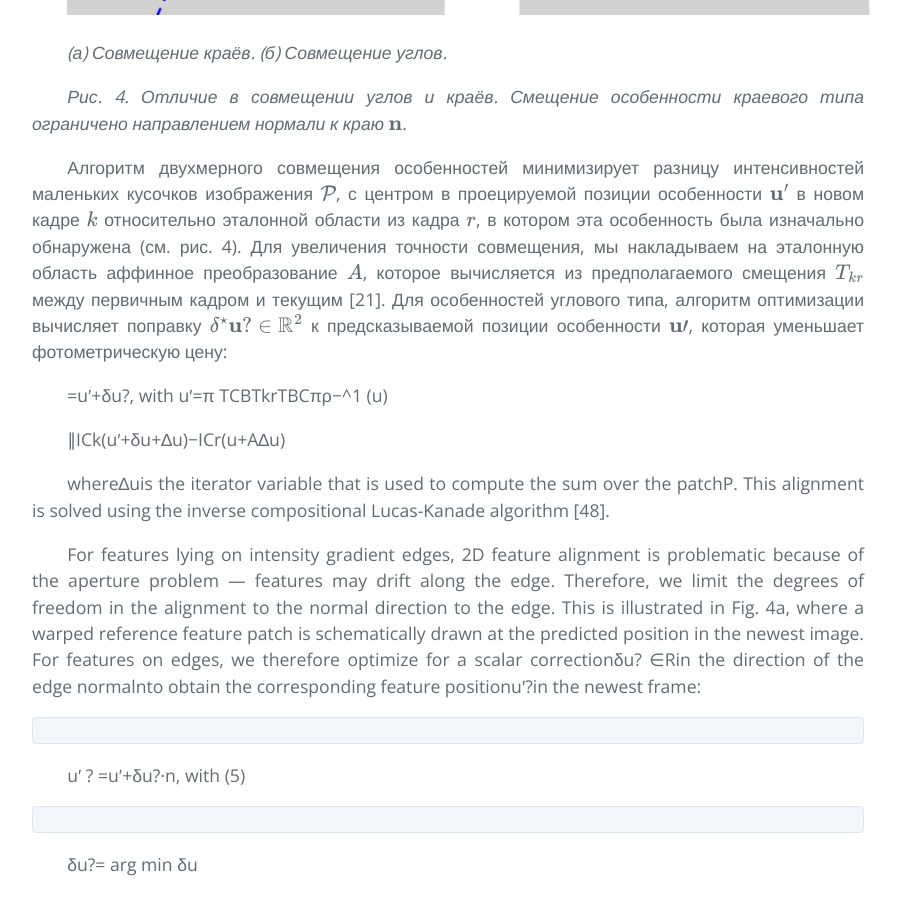
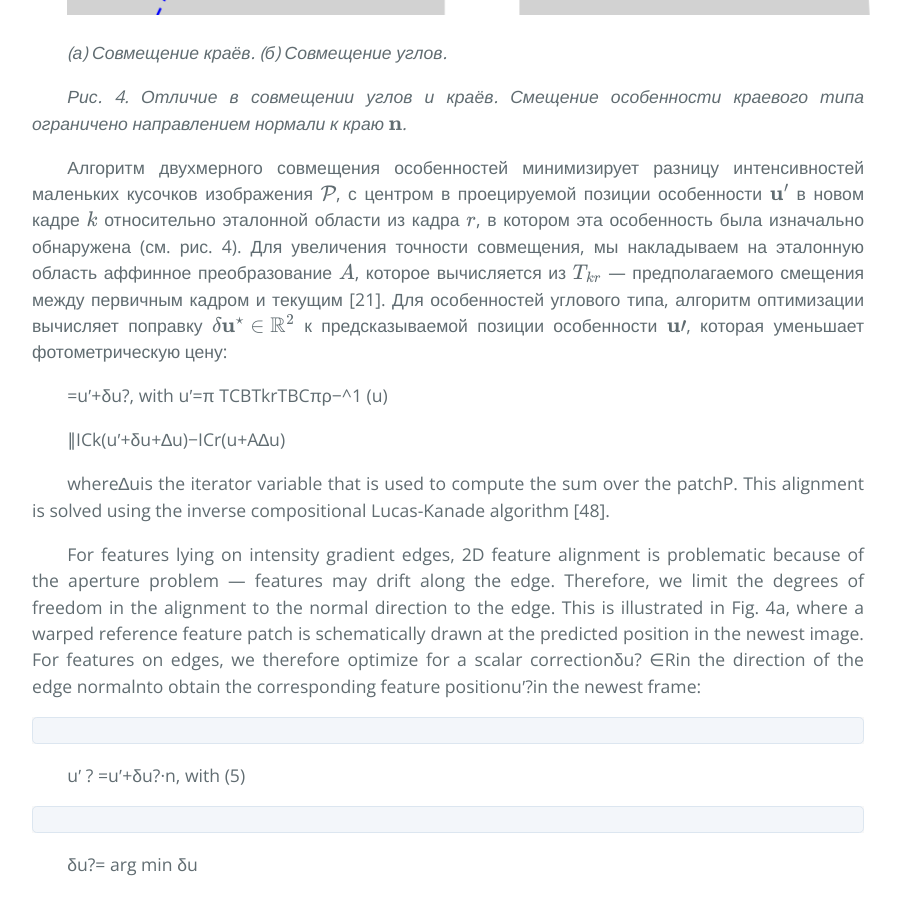
Before and after one commit to i-v-s/slam, a Jekyll site: the page built from svo2.md, in a window 1280 px wide and 900 px high, scrolled down 10996 px. Shown: the whole window, without its empty margins (192-1093 px from the left). Built offline with Jekyll 4.4.1, drawn with Linux system fonts in a browser that asks for light colours; our own code applies the rules of GitHub Pages for plain Markdown files; formulas are drawn with MathJax 3; part of the change alters nothing that is shown.

Commit message:
Updated svo2.md

```diff
--- a/svo2.md
+++ b/svo2.md
@@ -466,10 +466,10 @@ $$
 изначально обнаружена (см. рис. 4).
 Для увеличения точности совмещения,
 мы накладываем на эталонную область аффинное преобразование $$A$$,
-которое вычисляется из предполагаемого смещения
-$$T_{kr}$$ между первичным кадром и текущим [21].
+которое вычисляется из $$T_{kr}$$ &mdash; предполагаемого смещения
+между первичным кадром и текущим [21].
 Для особенностей углового типа, алгоритм оптимизации вычисляет поправку
-$$\delta^{\star} \mathbf{u}? \in \mathbb{R}^{2}$$
+$$\delta \mathbf{u}^{\star} \in \mathbb{R}^{2}$$
 к предсказываемой позиции особенности $$\mathbf{u}′$$,
 которая уменьшает фотометрическую цену:
 
```
